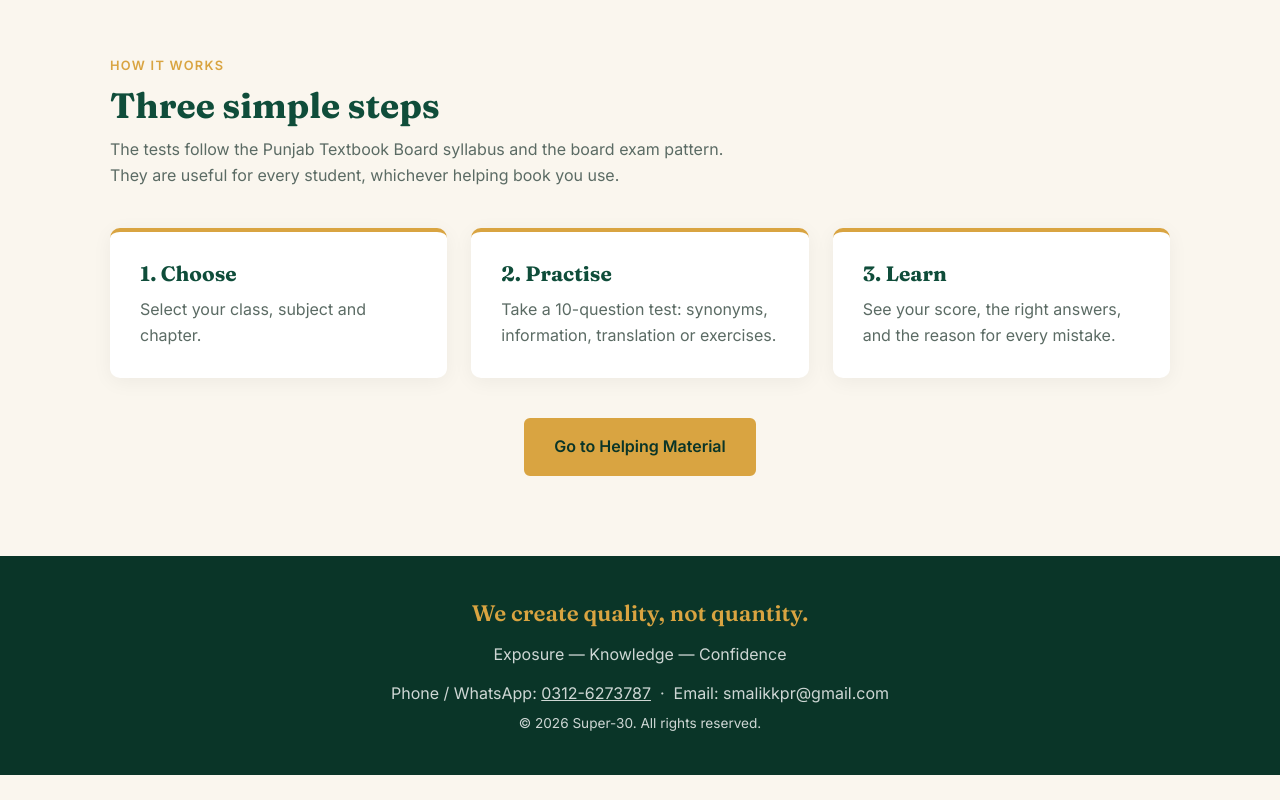
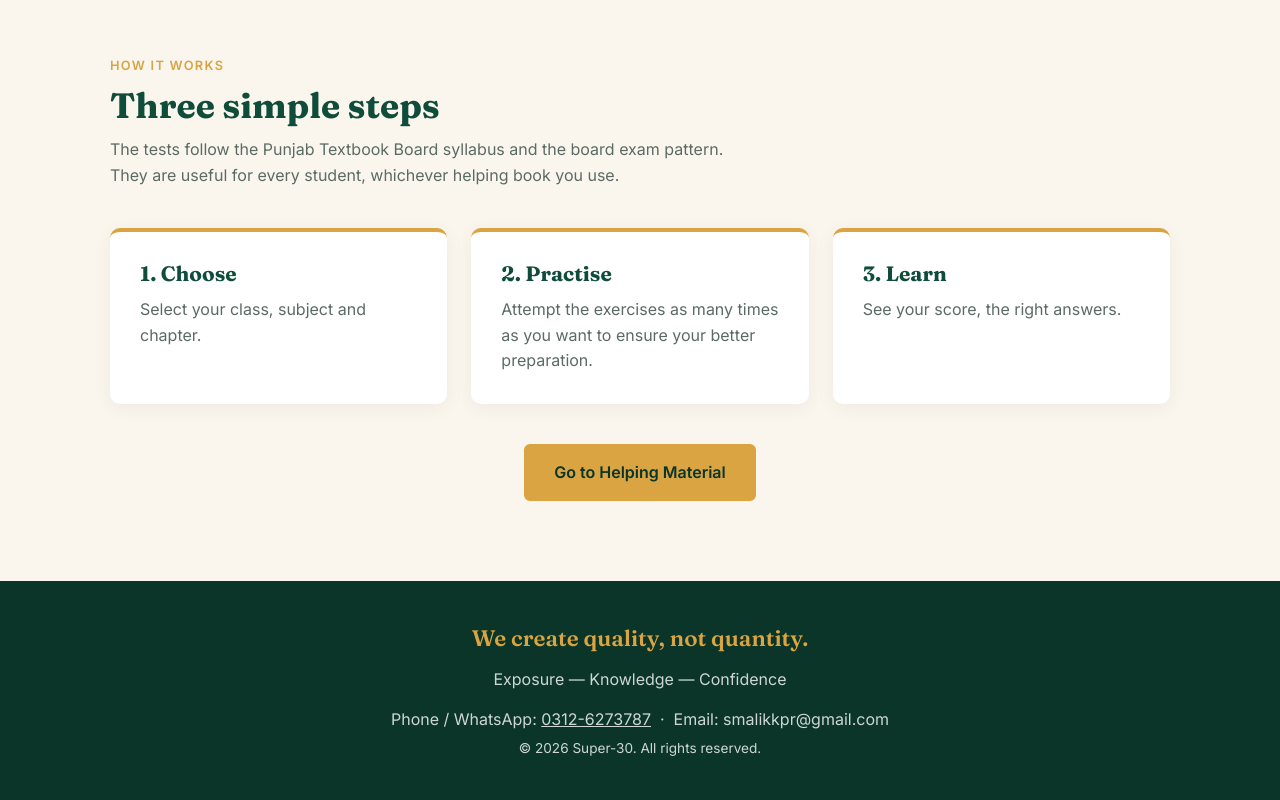
Before and after one commit to smalikkpr/Super-30, a plain HTML site: page index.html in a window 1280 px wide. Shown: the part 646-1446 px from the top of the page. Before the commit the page ends 1421 px from the top, so only its background shows below. Drawn offline with Linux system fonts and the light colour scheme.

Commit message:
changes in cards

```diff
--- a/index.html
+++ b/index.html
@@ -60,11 +60,11 @@
         </div>
         <div class="card">
           <h3>2. Practise</h3>
-          <p>Take a 10-question test: synonyms, information, translation or exercises.</p>
+          <p>Attempt the exercises as many times as you want to ensure your better preparation.</p>
         </div>
         <div class="card">
           <h3>3. Learn</h3>
-          <p>See your score, the right answers, and the reason for every mistake.</p>
+          <p>See your score, the right answers.</p>
         </div>
       </div>
 
```
